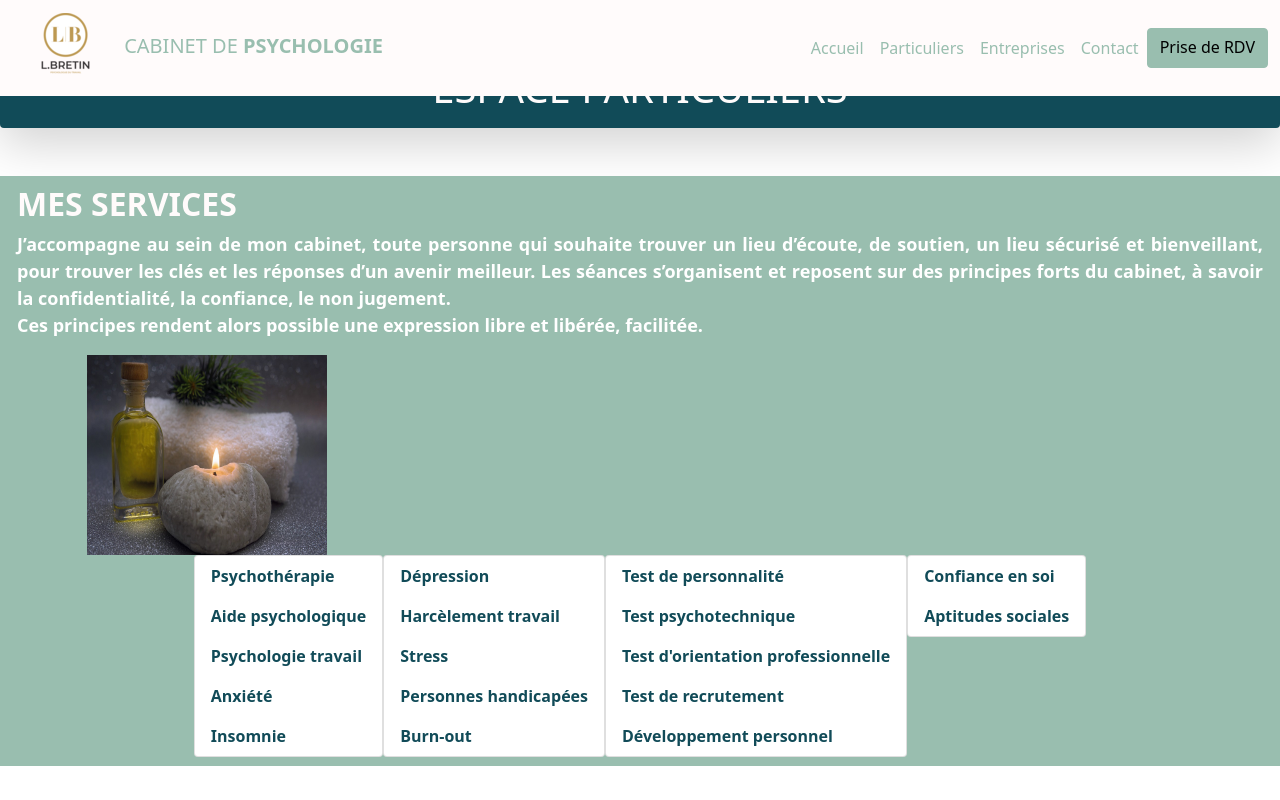
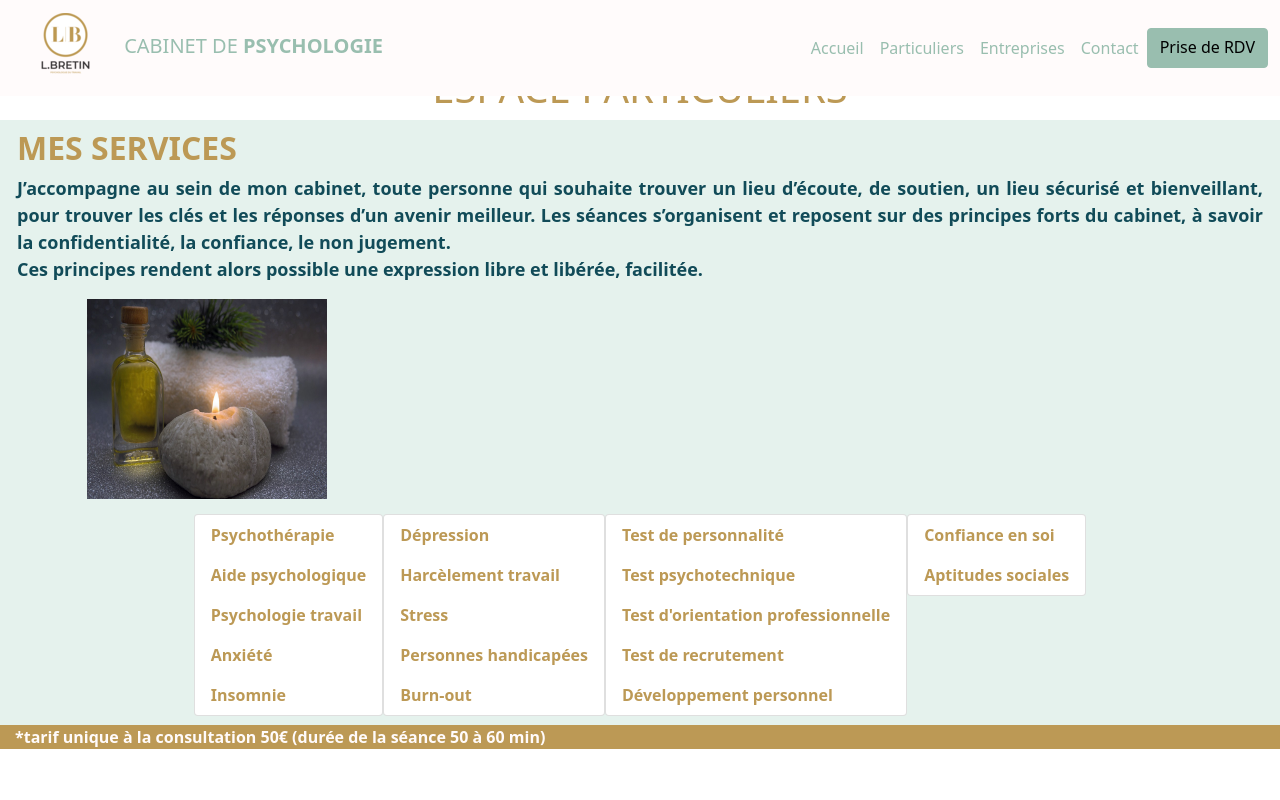
Before and after one commit to WildCodeSchool/orleans-202103-php-project-bretin, a Symfony app: template templates/Individuals/index.html.twig in a window 1280 px wide. Run offline with Twig, Linux system fonts and the light colour scheme; the template is opened without the code that fills it, so the values that code supplies are empty; style sheets or scripts are compiled from the project's sources; some libraries are stand-ins or nearby versions.

Commit message:
modif style

```diff
--- a/assets/styles/individuals.scss
+++ b/assets/styles/individuals.scss
@@ -2,40 +2,36 @@
 @import "~bootstrap/scss/bootstrap";
 
 h1{
-    color: $light;
+    color: $quinary;
 }
 
 h2{
-    color: $light;
+    color: $quinary;
     font-weight: bolder;
 }
 
-
-.title_individuals{
-    border-color: $primary;
-    font-size: 40px;
+.list-group-item.active{
+    background-color: $senary;
+    border-color: $senary;
 }
 
-.bg-body{
-    background-color: $quarternary !important;
-}
-
-
 .card-body{
-    color: $quarternary;
+    color: $quinary;
     font-weight: bolder;
 }
 
+.prices{
+    background-color: $quinary;
+    color: $light;
+    padding-left: 15px;
+    font-weight: bolder;
+}
 
 .container{
     line-height: 0.5em;
+    padding-top: 15px;
 }
 
-.container_individuals{
-    margin-left: 10%;
-    margin-right: 10%;
-    line-height: 50px;
-}
 
 .candle{
     width: 250px;
@@ -51,4 +47,5 @@
     font-size: 18px;
     text-align: justify;
     line-height: 1.5em;
+    color: $quarternary;
 }
--- a/assets/styles/variables.scss
+++ b/assets/styles/variables.scss
@@ -4,6 +4,8 @@
 $secondary: #73AEBB;
 $tertiary: #6e9a88;
 $quarternary: rgb(17, 75, 88);
+$quinary: #BC9955;
+$senary: #E5F2ED;
 $light: #fffbfb;
 $dark: #0D0400;
 $grey: #D8D5CE;
--- a/templates/Individuals/index.html.twig
+++ b/templates/Individuals/index.html.twig
@@ -11,7 +11,7 @@
 
 
 {% block body %}
-	<div class="title_individuals text-center shadow-lg p-2 mb-5 pt-3 mt-5 bg-body rounded">
+	<div class="title_individuals text-center pt-3 mt-5">
 		<h1>ESPACE PARTICULIERS</h1>
 	</div>
 	<section="services_section">
@@ -48,6 +48,7 @@
 						<div class="card-body">Aptitudes sociales</div>
 					</div>
 				</li>
+				<p class="prices">*tarif unique à la consultation 50€ (durée de la séance 50 à 60 min)</p>
 			</li>
 		</div>
 	</section>
```
